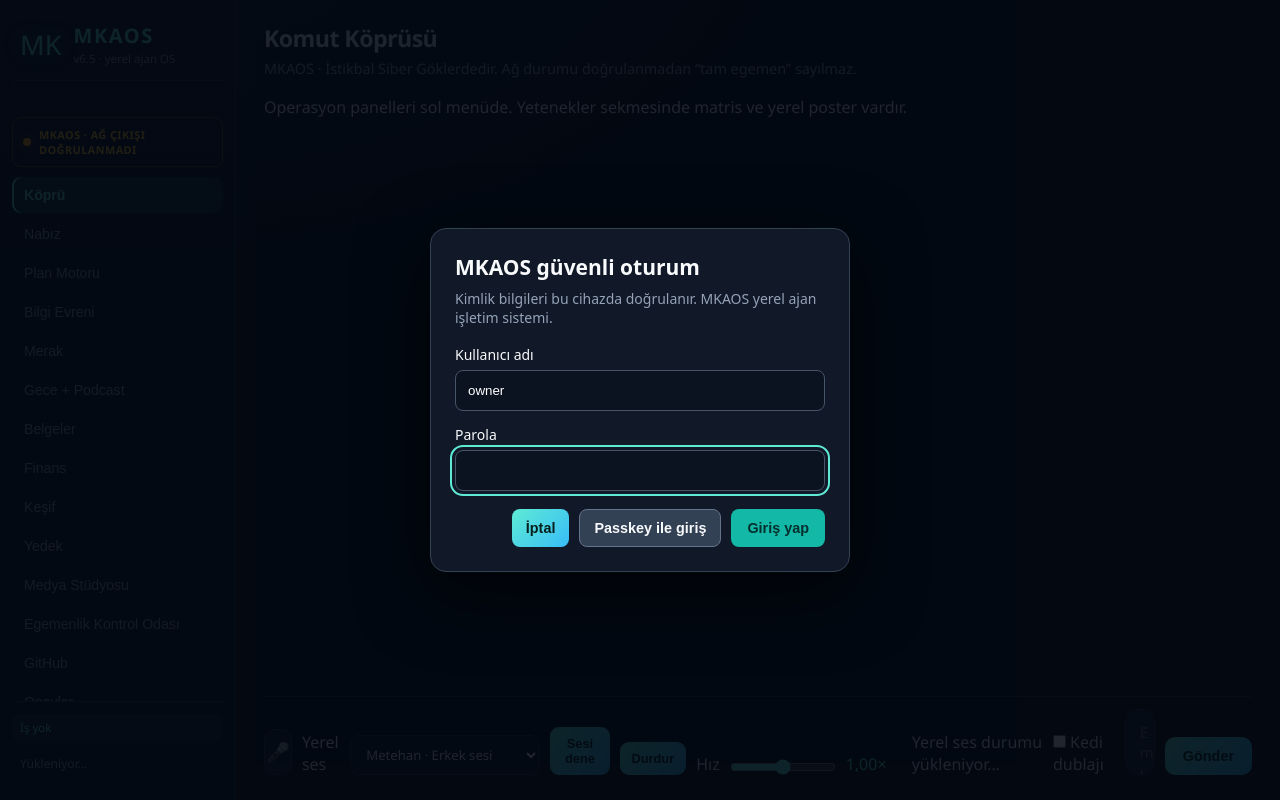
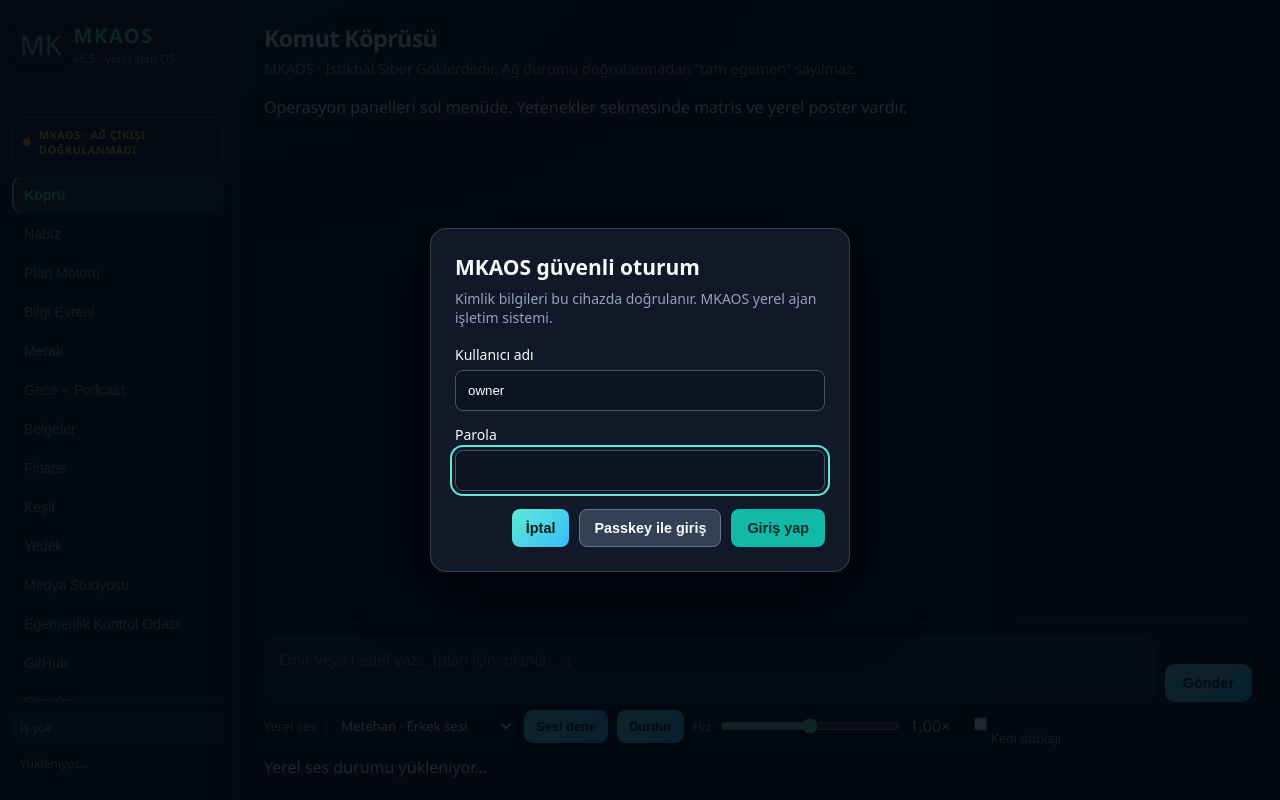
Before and after one commit to Nexora88/sentinel-agent, a FastAPI app: page / in a window 1280 px wide. Run offline with FastAPI, Linux system fonts and the light colour scheme.

Commit message:
Keep voice controls separate from the chat input row

```diff
--- a/web/templates/index.html
+++ b/web/templates/index.html
@@ -51,7 +51,10 @@
         <p class="panel-lead">Operasyon panelleri sol menüde. Yetenekler sekmesinde matris ve yerel poster vardır.</p>
         <div id="chat-messages" class="chat-messages"></div>
         <div class="chat-input-area">
-          <button id="voice-btn" title="Yerel Türkçe sesli komut" class="icon-btn">🎤</button>
+          <textarea id="chat-input" placeholder="Emir veya hedef yaz... (plan için: planla: ...)" rows="2"></textarea>
+          <button id="send-btn">Gönder</button>
+        </div>
+        <div class="voice-controls" aria-label="Yerel ses kontrolleri">
           <label class="voice-picker-label" for="voice-select">Yerel ses</label>
           <select id="voice-select" aria-label="Yerel Türkçe ses profili">
             <option value="male">Metehan · Erkek sesi</option>
@@ -62,10 +65,8 @@
           <label for="voice-pace" class="voice-picker-label">Hız</label>
           <input id="voice-pace" type="range" min="0.85" max="1.15" step="0.05" value="1" aria-label="Ses hızı" />
           <span id="voice-pace-value">1×</span>
+          <label><input id="cat-dub-toggle" type="checkbox" /> Kedi dublajı</label>
           <span id="voice-status" role="status" aria-live="polite">Yerel ses durumu yükleniyor…</span>
-          <label><input id="cat-dub-toggle" type="checkbox" /> Kedi dublajı</label>
-          <textarea id="chat-input" placeholder="Emir veya hedef yaz... (plan için: planla: ...)" rows="2"></textarea>
-          <button id="send-btn">Gönder</button>
         </div>
       </section>
 
```
